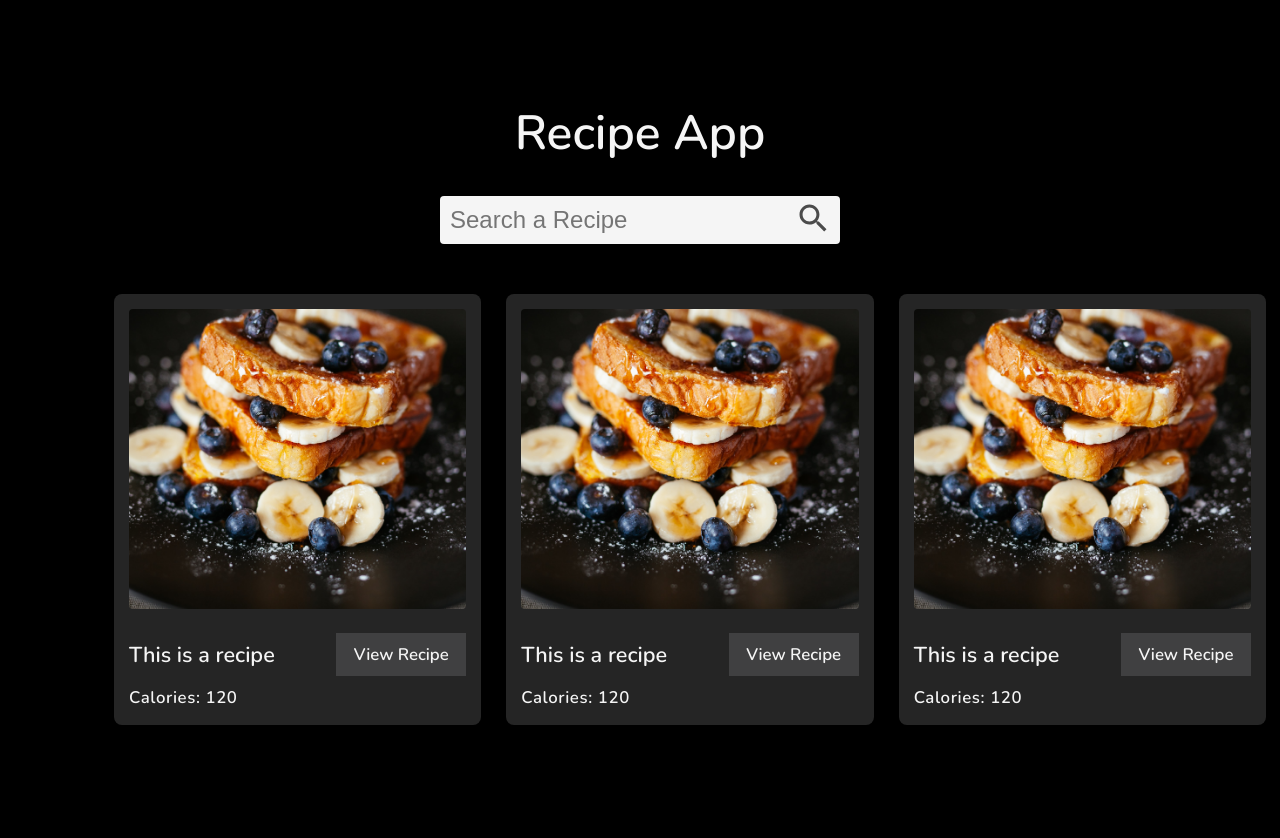
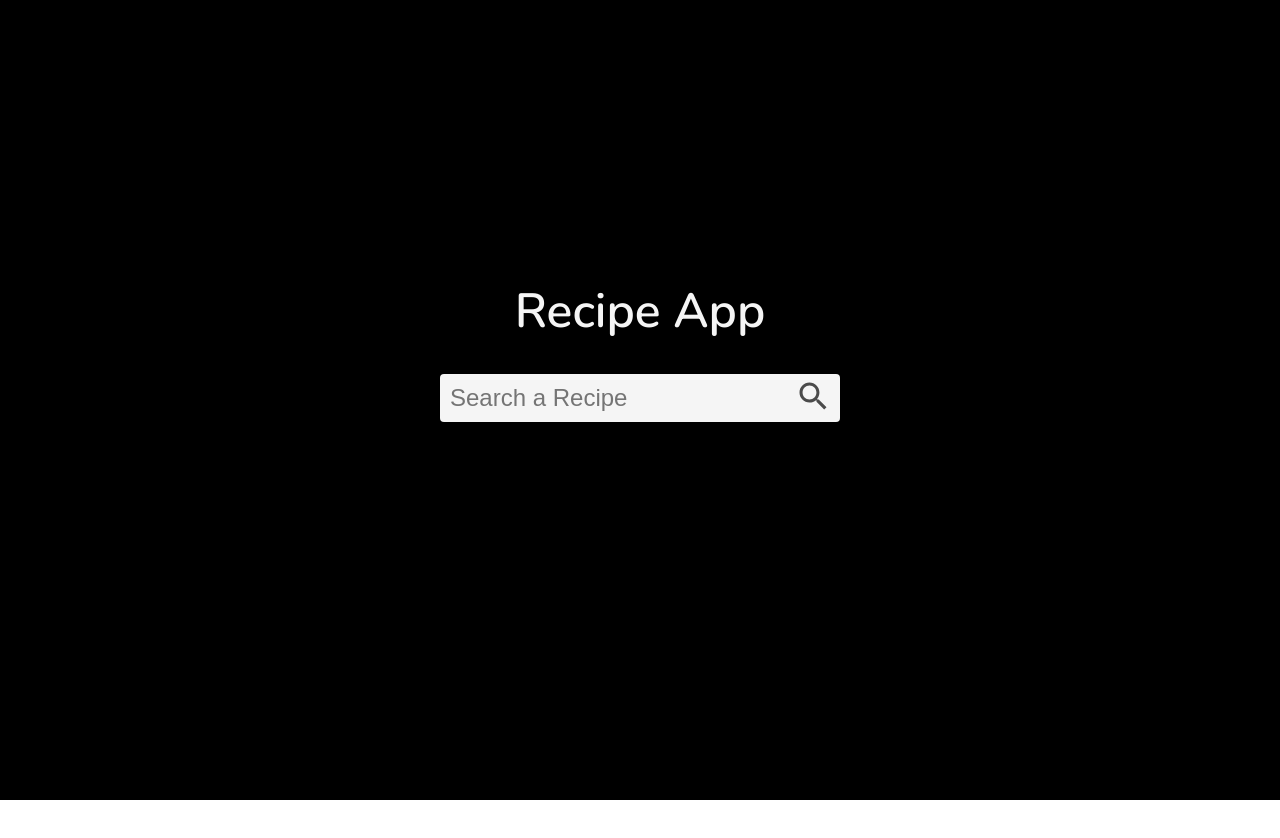
Before and after one commit to dcc5235/API_Demo1, a plain HTML site: page index.html in a window 1280 px wide. After the commit the page ends 800 px from the top, so only its background shows below. Drawn offline with nearby package versions, Linux system fonts and the light colour scheme.

Commit message:
remove prior div

```diff
--- a/index.html
+++ b/index.html
@@ -11,39 +11,21 @@
 
 <body>
   <section>
-    <div class="container">
+    <div class="container initial">
       <h1 class="brand">Recipe App</h1>
       <form>
         <input type="text" placeholder="Search a Recipe">
         <ion-icon name="search"></ion-icon>
       </form>
       <div class="search-result">
-        <div class="item">
+        <!--  <div class="item">
           <img src="img-1.jpg" alt="placeholder img">
           <div class="flex-container">
             <h1 class="title">This is a recipe</h1>
             <a class="view-button" href="#">View Recipe</a>
           </div>
           <p class="item-data">Calories: 120</p>
-        </div>
-
-        <div class="item">
-          <img src="img-1.jpg" alt="placeholder img">
-          <div class="flex-container">
-            <h1 class="title">This is a recipe</h1>
-            <a class="view-button" href="#">View Recipe</a>
-          </div>
-          <p class="item-data">Calories: 120</p>
-        </div>
-
-        <div class="item">
-          <img src="img-1.jpg" alt="placeholder img">
-          <div class="flex-container">
-            <h1 class="title">This is a recipe</h1>
-            <a class="view-button" href="#">View Recipe</a>
-          </div>
-          <p class="item-data">Calories: 120</p>
-        </div>
+        </div> -->
       </div>
     </div>
   </section>
```
